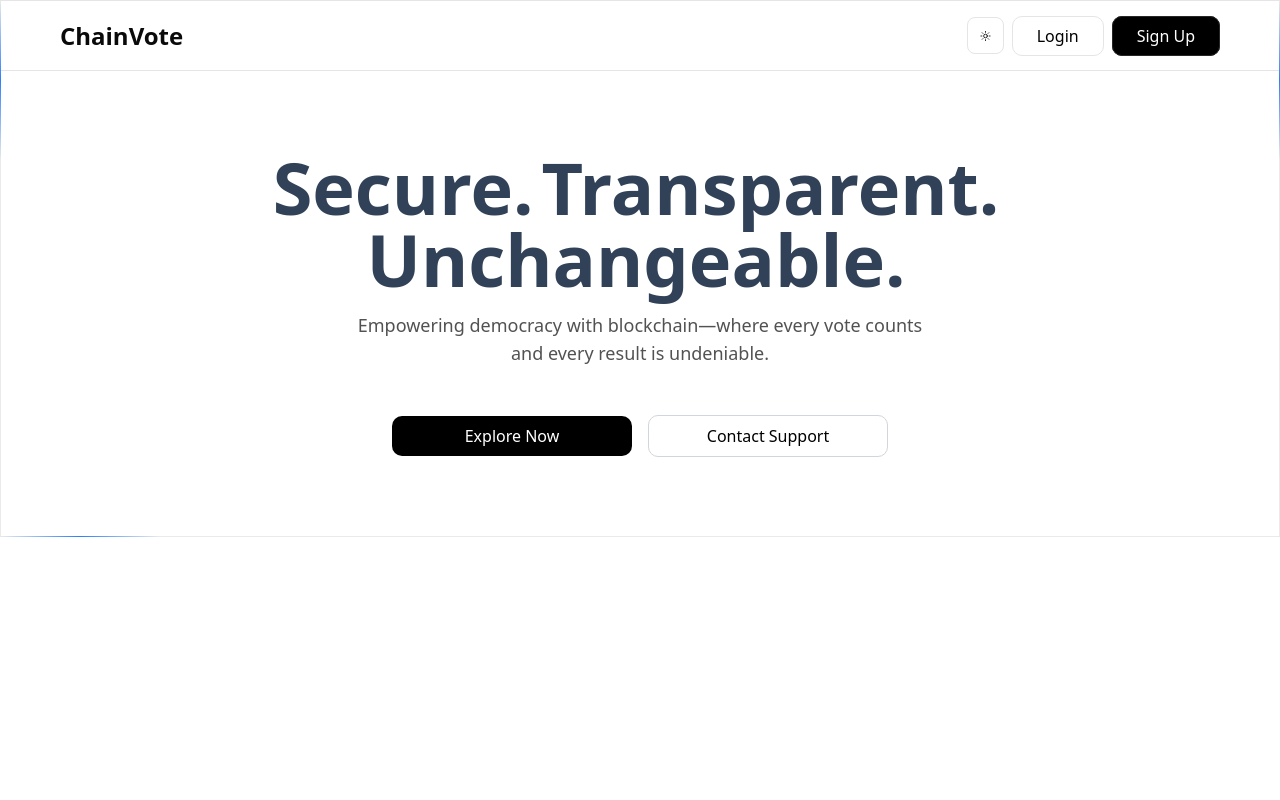
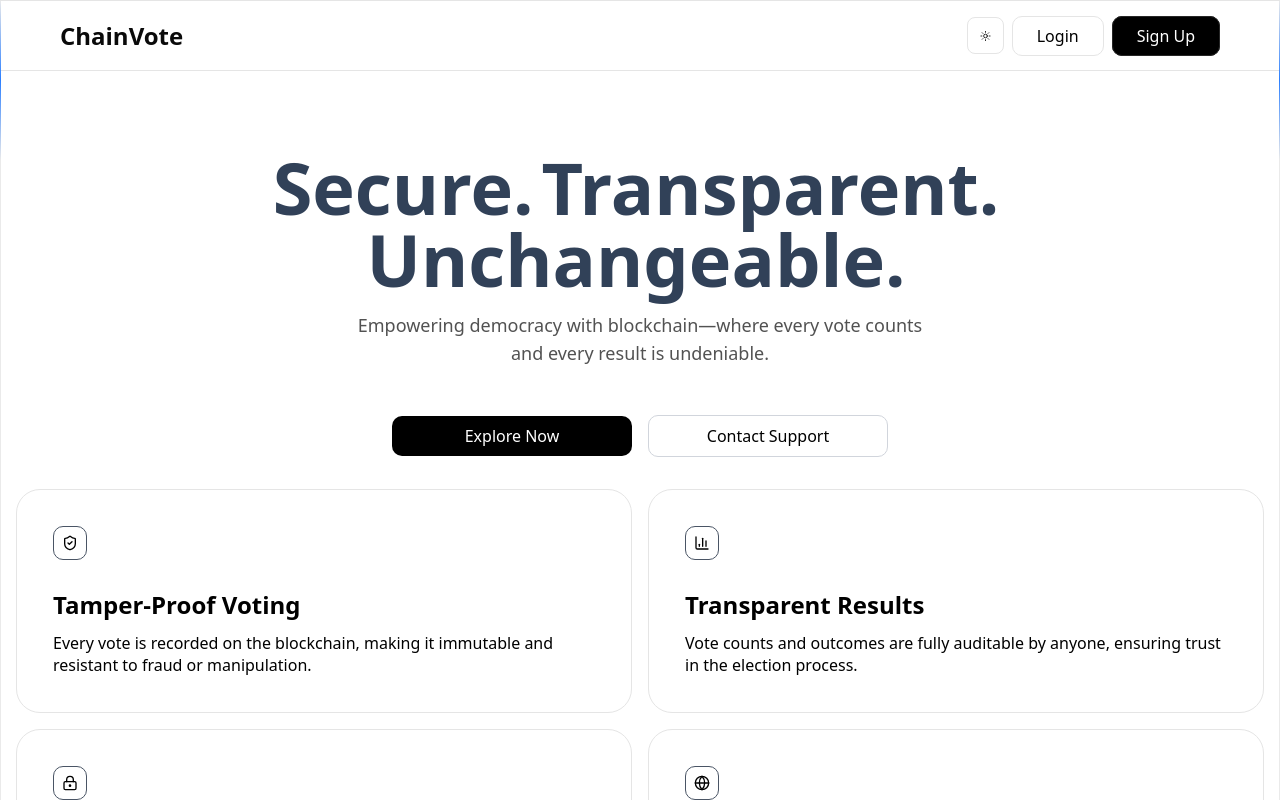
Before and after one commit to ILabiak2/evoting, a Next.js app in the folder client/: page / in a window 1280 px wide. Shown: the top 800 px of the page. Built offline with nearby package versions, Linux system fonts and the light colour scheme; no server answers.

Commit message:
Add Features grid to hero section

```diff
--- a/client/components/hero-section.jsx
+++ b/client/components/hero-section.jsx
@@ -2,12 +2,15 @@
 
 import React, { useState, useEffect } from 'react';
 
-import Link from 'next/link'
 import { motion } from "motion/react";
-import { Toggle } from "@/components/ui/toggle";
-import { Moon, Sun } from "lucide-react";
-import { useTheme } from "next-themes";
 import { Navbar } from '@/components/navbar'
+import { GlowingEffect } from "@/components/ui/glowing-effect";
+import {
+  ShieldCheck,
+  BarChart3,
+  LockKeyhole,
+  Globe
+} from "lucide-react";
 
 export function HeroSectionOne() {
   return (
@@ -75,40 +78,84 @@
             delay: 1,
           }}
           className="relative z-10 mt-8 flex flex-wrap items-center justify-center gap-4">
-          <button
-            className="w-60 transform rounded-lg bg-black px-6 py-2 font-medium text-white transition-all duration-300 hover:-translate-y-0.5 hover:bg-gray-800 dark:bg-white dark:text-black dark:hover:bg-gray-200">
+          <button onClick={() => window.location.href = '/signup'}
+            className="w-60 transform rounded-lg cursor-pointer bg-black px-6 py-2 font-medium text-white transition-all duration-300 hover:-translate-y-0.5 hover:bg-gray-800 dark:bg-white dark:text-black dark:hover:bg-gray-200">
             Explore Now
           </button>
-          <button
-            className="w-60 transform rounded-lg border border-gray-300 bg-white px-6 py-2 font-medium text-black transition-all duration-300 hover:-translate-y-0.5 hover:bg-gray-100 dark:border-gray-700 dark:bg-black dark:text-white dark:hover:bg-gray-900">
+          <button onClick={() => window.location.href = '/contacts'}
+            className="w-60 transform rounded-lg cursor-pointer border border-gray-300 bg-white px-6 py-2 font-medium text-black transition-all duration-300 hover:-translate-y-0.5 hover:bg-gray-100 dark:border-gray-700 dark:bg-black dark:text-white dark:hover:bg-gray-900">
             Contact Support
           </button>
         </motion.div>
-        {/* <motion.div
-          initial={{
-            opacity: 0,
-            y: 10,
-          }}
-          animate={{
-            opacity: 1,
-            y: 0,
-          }}
-          transition={{
-            duration: 0.3,
-            delay: 1.2,
-          }}
-          className="relative z-10 mt-20 rounded-3xl border border-neutral-200 bg-neutral-100 p-4 shadow-md dark:border-neutral-800 dark:bg-neutral-900">
-          <div
-            className="w-full overflow-hidden rounded-xl border border-gray-300 dark:border-gray-700">
-            <img
-              src="https://assets.aceternity.com/pro/aceternity-landing.webp"
-              alt="Landing page preview"
-              className="aspect-[16/9] h-auto w-full object-cover"
-              height={1000}
-              width={1000} />
-          </div>
-        </motion.div> */}
+        <FeautesGrid />
       </div>
     </div>
   );
 }
+
+
+function FeautesGrid() {
+  return (
+    <ul className="mt-8 grid grid-cols-1 gap-4 xl:grid-cols-2">
+      <GridItem
+        icon={<ShieldCheck className="h-4 w-4 text-black dark:text-neutral-400" />}
+        title="Tamper-Proof Voting"
+        description="Every vote is recorded on the blockchain, making it immutable and resistant to fraud or manipulation." />
+
+      <GridItem
+        icon={<BarChart3 className="h-4 w-4 text-black dark:text-neutral-400" />}
+        title="Transparent Results"
+        description="Vote counts and outcomes are fully auditable by anyone, ensuring trust in the election process." />
+
+      <GridItem
+        icon={<LockKeyhole className="h-4 w-4 text-black dark:text-neutral-400" />}
+        title="Secure & Private"
+        description="Votes are encrypted and anonymized, so your identity is protected without compromising vote integrity." />
+
+      <GridItem
+        icon={<Globe className="h-4 w-4 text-black dark:text-neutral-400" />}
+        title="Global Accessibility"
+        description="Users can vote from any device, anywhere in the world—no physical polling station required." />
+    </ul>
+  );
+}
+
+const GridItem = ({
+  area,
+  icon,
+  title,
+  description
+}) => {
+  return (
+    <li className={`min-h-[14rem] list-none ${area}`}>
+      <div className="relative h-full rounded-2xl border p-2 md:rounded-3xl md:p-3">
+        <GlowingEffect
+          blur={0}
+          borderWidth={1}
+          spread={80}
+          glow={true}
+          disabled={false}
+          proximity={64}
+          inactiveZone={0.01} />
+        <div
+          className="border-0.75 relative flex h-full flex-col justify-between gap-6 overflow-hidden rounded-xl p-6 md:p-6 dark:shadow-[0px_0px_27px_0px_#2D2D2D]">
+          <div className="relative flex flex-1 flex-col justify-between gap-3">
+            <div className="w-fit rounded-lg border border-gray-600 p-2">
+              {icon}
+            </div>
+            <div className="space-y-3">
+              <h3
+                className="-tracking-4 pt-0.5 font-sans text-xl/[1.375rem] font-semibold text-balance text-black md:text-2xl/[1.875rem] dark:text-white">
+                {title}
+              </h3>
+              <h2
+                className="font-sans text-sm/[1.125rem] text-black md:text-base/[1.375rem] dark:text-neutral-400 [&_b]:md:font-semibold [&_strong]:md:font-semibold">
+                {description}
+              </h2>
+            </div>
+          </div>
+        </div>
+      </div>
+    </li>
+  );
+};
--- a/client/components/navbar.jsx
+++ b/client/components/navbar.jsx
@@ -82,7 +82,7 @@
                                     <DropdownMenuContent side="bottom" align="end" className="max-w-64">
                                         <DropdownMenuLabel className="flex items-start gap-3">
                                             <img
-                                                src="https://originui.com/avatar.jpg"
+                                                src={user?.avatar_url}
                                                 alt="Avatar"
                                                 width={32}
                                                 height={32}
--- /dev/null
+++ b/client/components/ui/glowing-effect.jsx
@@ -0,0 +1,167 @@
+"use client";;
+import { memo, useCallback, useEffect, useRef } from "react";
+import { cn } from "@/lib/utils";
+import { animate } from "motion/react";
+
+const GlowingEffect = memo(({
+  blur = 0,
+  inactiveZone = 0.7,
+  proximity = 0,
+  spread = 20,
+  variant = "default",
+  glow = false,
+  className,
+  movementDuration = 2,
+  borderWidth = 1,
+  disabled = true
+}) => {
+  const containerRef = useRef(null);
+  const lastPosition = useRef({ x: 0, y: 0 });
+  const animationFrameRef = useRef(0);
+
+  const handleMove = useCallback((e) => {
+    if (!containerRef.current) return;
+
+    if (animationFrameRef.current) {
+      cancelAnimationFrame(animationFrameRef.current);
+    }
+
+    animationFrameRef.current = requestAnimationFrame(() => {
+      const element = containerRef.current;
+      if (!element) return;
+
+      const { left, top, width, height } = element.getBoundingClientRect();
+      const mouseX = e?.x ?? lastPosition.current.x;
+      const mouseY = e?.y ?? lastPosition.current.y;
+
+      if (e) {
+        lastPosition.current = { x: mouseX, y: mouseY };
+      }
+
+      const center = [left + width * 0.5, top + height * 0.5];
+      const distanceFromCenter = Math.hypot(mouseX - center[0], mouseY - center[1]);
+      const inactiveRadius = 0.5 * Math.min(width, height) * inactiveZone;
+
+      if (distanceFromCenter < inactiveRadius) {
+        element.style.setProperty("--active", "0");
+        return;
+      }
+
+      const isActive =
+        mouseX > left - proximity &&
+        mouseX < left + width + proximity &&
+        mouseY > top - proximity &&
+        mouseY < top + height + proximity;
+
+      element.style.setProperty("--active", isActive ? "1" : "0");
+
+      if (!isActive) return;
+
+      const currentAngle =
+        parseFloat(element.style.getPropertyValue("--start")) || 0;
+      let targetAngle =
+        (180 * Math.atan2(mouseY - center[1], mouseX - center[0])) /
+          Math.PI +
+        90;
+
+      const angleDiff = ((targetAngle - currentAngle + 180) % 360) - 180;
+      const newAngle = currentAngle + angleDiff;
+
+      animate(currentAngle, newAngle, {
+        duration: movementDuration,
+        ease: [0.16, 1, 0.3, 1],
+        onUpdate: (value) => {
+          element.style.setProperty("--start", String(value));
+        },
+      });
+    });
+  }, [inactiveZone, proximity, movementDuration]);
+
+  useEffect(() => {
+    if (disabled) return;
+
+    const handleScroll = () => handleMove();
+    const handlePointerMove = (e) => handleMove(e);
+
+    window.addEventListener("scroll", handleScroll, { passive: true });
+    document.body.addEventListener("pointermove", handlePointerMove, {
+      passive: true,
+    });
+
+    return () => {
+      if (animationFrameRef.current) {
+        cancelAnimationFrame(animationFrameRef.current);
+      }
+      window.removeEventListener("scroll", handleScroll);
+      document.body.removeEventListener("pointermove", handlePointerMove);
+    };
+  }, [handleMove, disabled]);
+
+  return (
+    <>
+      <div
+        className={cn(
+          "pointer-events-none absolute -inset-px hidden rounded-[inherit] border opacity-0 transition-opacity",
+          glow && "opacity-100",
+          variant === "white" && "border-white",
+          disabled && "!block"
+        )} />
+      <div
+        ref={containerRef}
+        style={
+          {
+            "--blur": `${blur}px`,
+            "--spread": spread,
+            "--start": "0",
+            "--active": "0",
+            "--glowingeffect-border-width": `${borderWidth}px`,
+            "--repeating-conic-gradient-times": "5",
+
+            "--gradient":
+              variant === "white"
+                ? `repeating-conic-gradient(
+                from 236.84deg at 50% 50%,
+                var(--black),
+                var(--black) calc(25% / var(--repeating-conic-gradient-times))
+              )`
+                : `radial-gradient(circle, #dd7bbb 10%, #dd7bbb00 20%),
+              radial-gradient(circle at 40% 40%, #d79f1e 5%, #d79f1e00 15%),
+              radial-gradient(circle at 60% 60%, #5a922c 10%, #5a922c00 20%),
+              radial-gradient(circle at 40% 60%, #4c7894 10%, #4c789400 20%),
+              repeating-conic-gradient(
+                from 236.84deg at 50% 50%,
+                #dd7bbb 0%,
+                #d79f1e calc(25% / var(--repeating-conic-gradient-times)),
+                #5a922c calc(50% / var(--repeating-conic-gradient-times)),
+                #4c7894 calc(75% / var(--repeating-conic-gradient-times)),
+                #dd7bbb calc(100% / var(--repeating-conic-gradient-times))
+              )`
+          }
+        }
+        className={cn(
+          "pointer-events-none absolute inset-0 rounded-[inherit] opacity-100 transition-opacity",
+          glow && "opacity-100",
+          blur > 0 && "blur-[var(--blur)] ",
+          className,
+          disabled && "!hidden"
+        )}>
+        <div
+          className={cn(
+            "glow",
+            "rounded-[inherit]",
+            'after:content-[""] after:rounded-[inherit] after:absolute after:inset-[calc(-1*var(--glowingeffect-border-width))]',
+            "after:[border:var(--glowingeffect-border-width)_solid_transparent]",
+            "after:[background:var(--gradient)] after:[background-attachment:fixed]",
+            "after:opacity-[var(--active)] after:transition-opacity after:duration-300",
+            "after:[mask-clip:padding-box,border-box]",
+            "after:[mask-composite:intersect]",
+            "after:[mask-image:linear-gradient(#0000,#0000),conic-gradient(from_calc((var(--start)-var(--spread))*1deg),#00000000_0deg,#fff,#00000000_calc(var(--spread)*2deg))]"
+          )} />
+      </div>
+    </>
+  );
+});
+
+GlowingEffect.displayName = "GlowingEffect";
+
+export { GlowingEffect };
```
